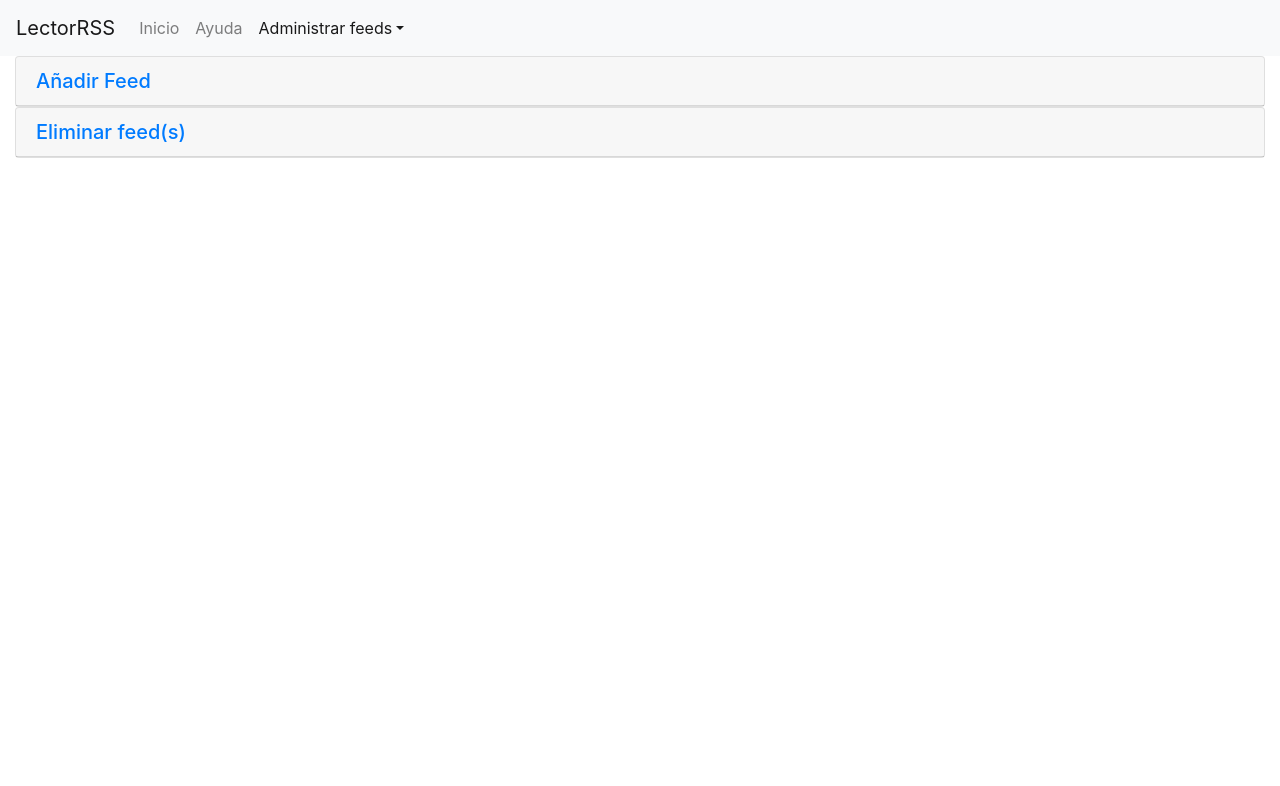
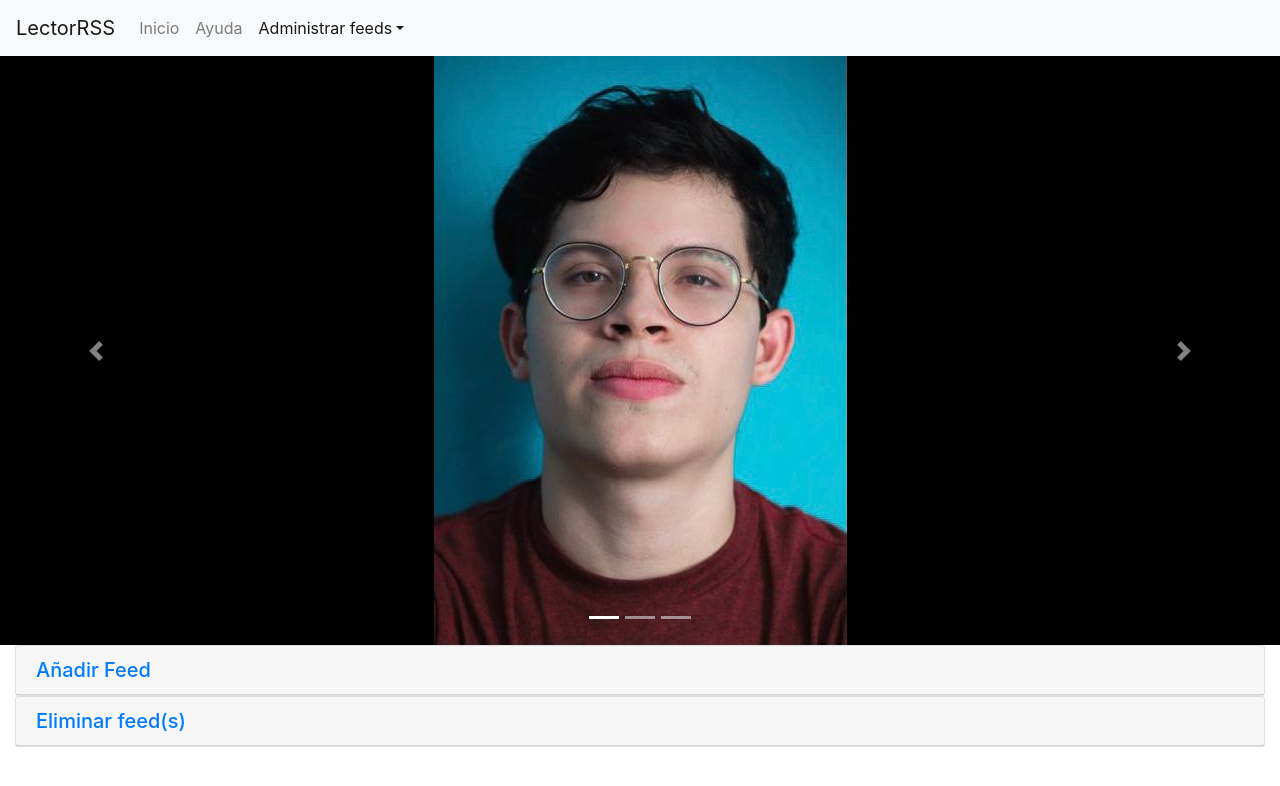
Before and after one commit to leningael/proyecto-oaw, a PHP site: page /administrarFeeds.php in a window 1280 px wide. Shown: the top 786 px of the page. Run offline with PHP 8.4, Linux system fonts and the light colour scheme; data that the repository does not hold is empty.

Commit message:
Agregar carrusel

```diff
--- a/administrarFeeds.php
+++ b/administrarFeeds.php
@@ -41,6 +41,35 @@
             </ul>
         </div>
     </nav>
+
+    <div id="carouselExampleIndicators" class="carousel slide" data-ride="carousel">
+    <ol class="carousel-indicators">
+        <li data-target="#carouselExampleIndicators" data-slide-to="0" class="active"></li>
+        <li data-target="#carouselExampleIndicators" data-slide-to="1"></li>
+        <li data-target="#carouselExampleIndicators" data-slide-to="2"></li>
+    </ol>
+    <!-- Carrusel de imagenes -->
+    <div class="carousel-inner" style="background-color: black;">
+        <!-- Imagen default -->
+        <div class="carousel-item active">
+        <img class="d-block img-fluid mx-auto" src="miembros-equipo/foto-hebert.jpeg" alt="First slide">
+        </div>
+        <div class="carousel-item">
+        <!-- Termina imagen default -->
+
+        <img class="d-block w-100" src="" alt="Second slide">
+        </div>
+
+    </div>
+    <a class="carousel-control-prev" href="#carouselExampleIndicators" role="button" data-slide="prev">
+        <span class="carousel-control-prev-icon" aria-hidden="true"></span>
+        <span class="sr-only">Previous</span>
+    </a>
+    <a class="carousel-control-next" href="#carouselExampleIndicators" role="button" data-slide="next">
+        <span class="carousel-control-next-icon" aria-hidden="true"></span>
+        <span class="sr-only">Next</span>
+    </a>
+    </div>
 
     <div class="container-fluid">
         <div id="accordianId" role="tablist" aria-multiselectable="true">
```
Also changed, not shown: scripts/guardarNoticias.php (+0 -10 lines).
